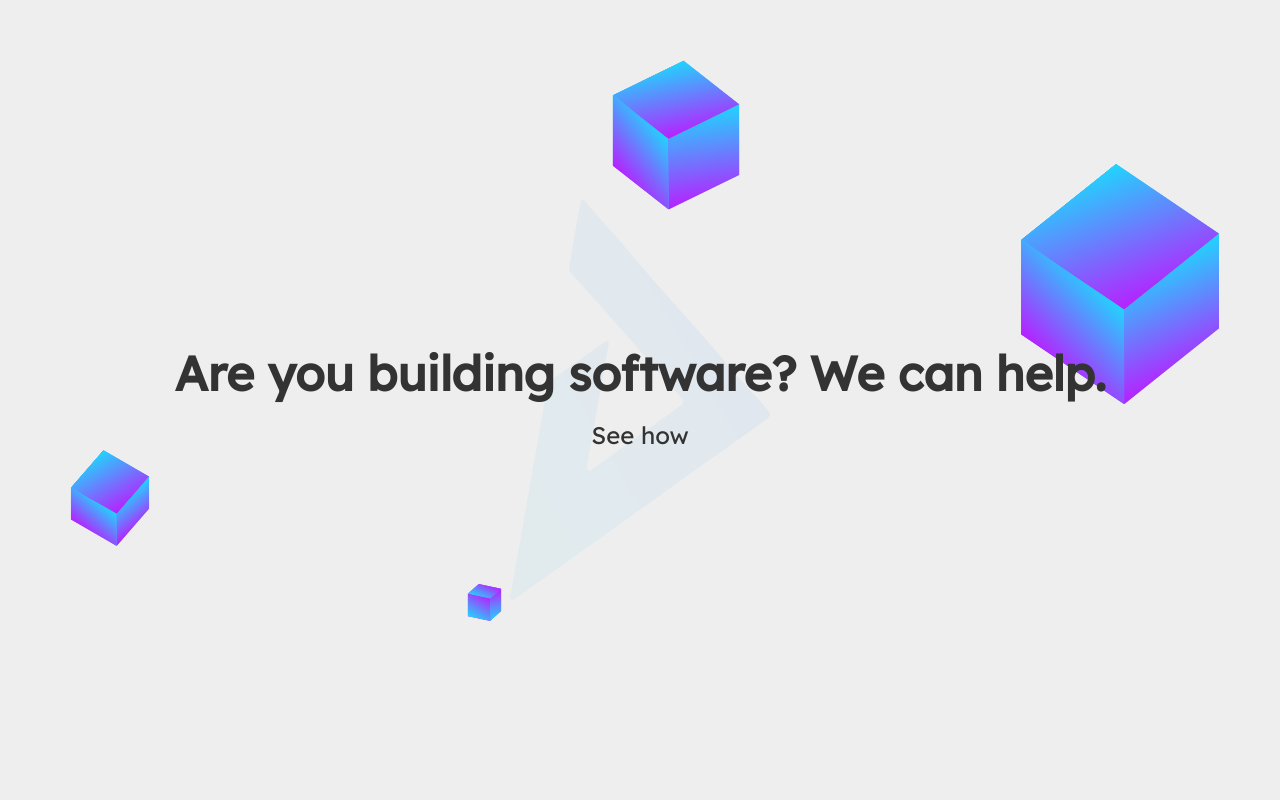
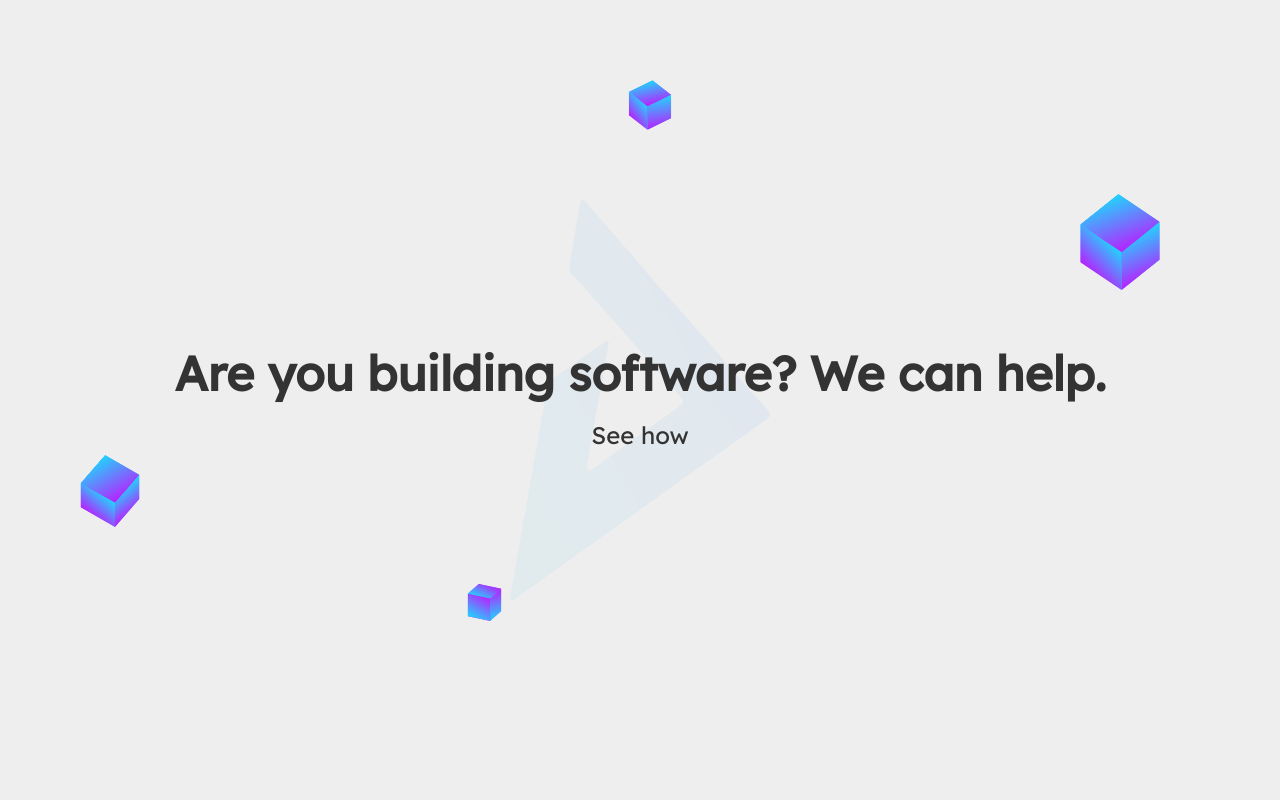
Before and after one commit to michaeldera/devshopzw, a React (Create React App) app: page / in a window 1280 px wide. Shown: the top 800 px of the page. Built offline with nearby package versions, Linux system fonts and the light colour scheme.

Commit message:
modified cubes

```diff
--- a/src/components/header/header.css
+++ b/src/components/header/header.css
@@ -11,7 +11,7 @@
 .header-content {
   margin: auto;
   text-align: center;
-  z-index: 2;
+  z-index: 10;
 }
 
 .header-logo {
@@ -20,7 +20,7 @@
   left: calc( 50% - 25vmin );
   opacity: 0.05;
   position: absolute;
-  z-index: 1;
+  z-index: 9;
   top: calc( 50% - 25vmin );
   filter: grayscale(10%);
 }
--- a/src/components/header/header.tsx
+++ b/src/components/header/header.tsx
@@ -5,17 +5,17 @@ import Cube from '../cube/cube';
 
 
 const Header = () => {
-  const cube_one:CSSProperties = { top: "50%", left: 10 };
-  const cube_two:CSSProperties = { top: "18%", right: 60 };
-  const cube_three:CSSProperties = { top: 20, left: "45%" };
-  const cube_four:CSSProperties = { top: "65%", left: "30%" };
+  const cube_one:CSSProperties = { top: "50%", left: 10, zIndex: 4 };
+  const cube_two:CSSProperties = { top: "18%", right: 60, zIndex: 4 };
+  const cube_three:CSSProperties = { top: 20, left: "43%", zIndex: 4 };
+  const cube_four:CSSProperties = { top: "65%", left: "30%", zIndex: 4 };
 
   return (
     <header className="header-component">
       <div className="header-wrapper">
-        <Cube size={56} position={cube_one} duration="12s" />
-        <Cube size={140} position={cube_two} duration="14s"/>
-        <Cube size={90} position={cube_three} duration="16s"/>
+        <Cube size={42} position={cube_one} duration="12s" />
+        <Cube size={56} position={cube_two} duration="14s"/>
+        <Cube size={30} position={cube_three} duration="16s"/>
         <Cube size={25} position={cube_four} duration="6s"/>
         <img className="header-logo" src={devshop} alt="Devshop Logo" />
         <div className="header-content">
```
